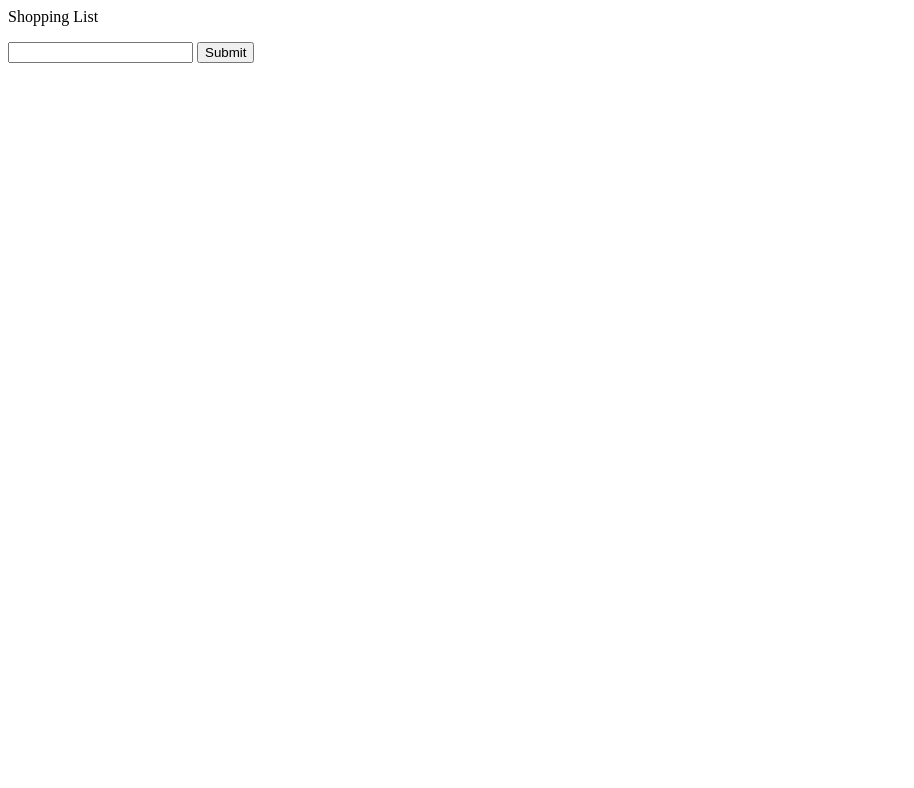
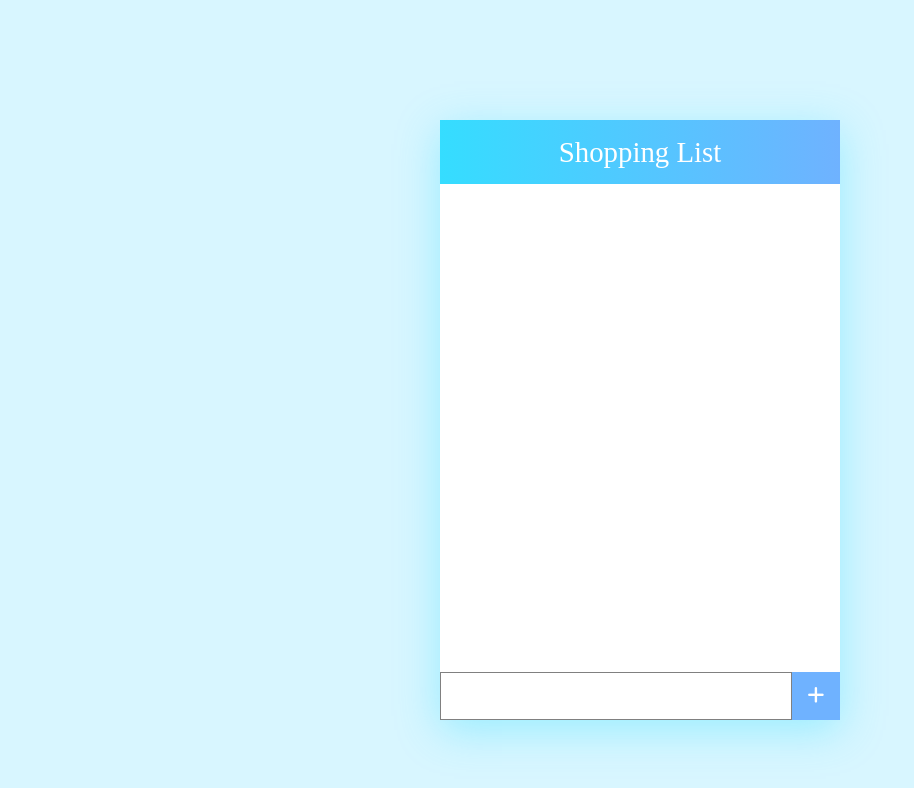
Before and after one commit to minjaechang/shopping-list, a plain HTML site: page index.html in a window 1280 px wide. Shown: the whole page, without its empty margins (0-914 px from the left). Drawn offline with Linux system fonts and the light colour scheme.

Commit message:
Add basic CSS styling

```diff
--- a/index.html
+++ b/index.html
@@ -4,17 +4,22 @@
     <meta charset="UTF-8" />
     <meta name="viewport" content="width=device-width, initial-scale=1.0" />
     <title>Shopping List</title>
-    <script src="https://kit.fontawesome.com/19ff7d1b75.js" crossorigin="anonymous"></script>
+    <script
+      src="https://kit.fontawesome.com/19ff7d1b75.js"
+      crossorigin="anonymous"
+    ></script>
     <script src="main.js" defer></script>
+    <link rel="stylesheet" href="style.css" />
   </head>
   <body>
-    <div>
+    <div class="box">
       <div class="title">Shopping List</div>
-      <ul class="list">
-      </ul>
-      <form class="form"">
+      <ul class="list"></ul>
+      <form class="form">
         <input type="text" class="input" />
-        <button type="submit" class="submitBtn">Submit</button>
+        <button type="submit" class="submitBtn">
+          <i class="fa-solid fa-plus"></i>
+        </button>
       </form>
     </div>
   </body>
--- a/main.js
+++ b/main.js
@@ -12,6 +12,7 @@ form.addEventListener('submit', (event) => {
   span.textContent = input.value;
 
   const deleteBtn = document.createElement('button');
+  deleteBtn.setAttribute('class', 'deleteBtn');
   deleteBtn.innerHTML = `<i class="fa-solid fa-trash"></i>`;
   deleteBtn.addEventListener('click', () => {
     const item = deleteBtn.parentNode;
--- a/style.css
+++ b/style.css
@@ -0,0 +1,72 @@
+body {
+  background-color: rgb(216, 246, 255);
+}
+
+.box {
+  display: flex;
+  flex-direction: column;
+  width: 400px;
+  height: 600px;
+  margin: 15vh auto;
+  background-color: white;
+  box-shadow: 0 10px 40px rgba(53, 221, 255, 0.385);
+}
+
+.title {
+  height: 4rem;
+  line-height: 4rem;
+  text-align: center;
+  background: rgb(53, 221, 255);
+  background: linear-gradient(
+    90deg,
+    rgba(53, 221, 255, 1) 0%,
+    rgba(111, 178, 255, 1) 100%
+  );
+  color: white;
+  font-size: 1.8rem;
+}
+
+.list {
+  flex-grow: 1;
+  list-style: none;
+  padding: 0;
+  margin: 0;
+}
+
+.item {
+  display: flex;
+  justify-content: space-between;
+  margin: 2rem 2rem;
+  font-size: 1.2rem;
+}
+
+.deleteBtn {
+  font-size: 1.2rem;
+  background-color: transparent;
+  border: none;
+  transition: color 200ms ease-in;
+}
+
+.deleteBtn:hover {
+  color: red;
+}
+
+.form {
+  display: flex;
+}
+
+.input {
+  font-size: 1.3rem;
+  padding: 0.5rem;
+  flex-grow: 1;
+  border: 1px solid grey;
+}
+
+.submitBtn {
+  height: 3rem;
+  width: 3rem;
+  font-size: 1.2rem;
+  background-color: rgb(111, 178, 255);
+  color: white;
+  border: none;
+}
```
